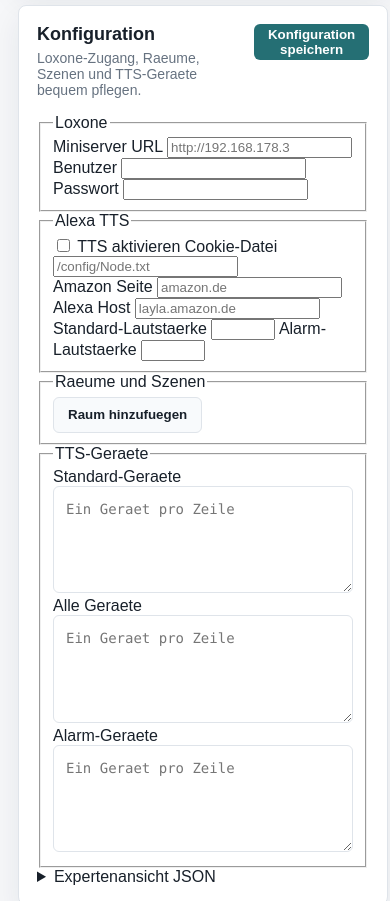
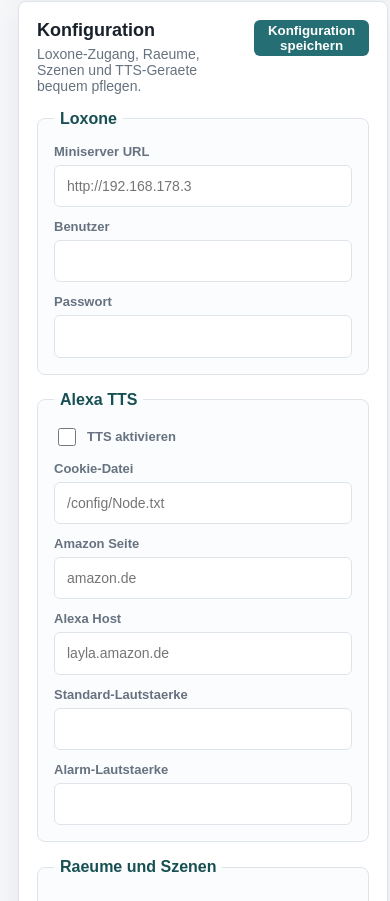
Before and after one commit to herdan75/loxevo, a website: page public/index.html in a window 390 px wide. Shown: the part 663-1564 px from the top of the page. Drawn offline with Linux system fonts and the light colour scheme; files that its build step writes are made by us from their sources; no server answers; files whose address does not match are found by name.

Commit message:
Style web UI configuration forms

```diff
--- a/public/style.css
+++ b/public/style.css
@@ -124,6 +124,133 @@ main {
   height: 20px;
 }
 
+.config-grid {
+  display: grid;
+  grid-template-columns: repeat(2, minmax(0, 1fr));
+  gap: 16px;
+}
+
+fieldset {
+  min-width: 0;
+  margin: 0;
+  padding: 16px;
+  border: 1px solid var(--line);
+  border-radius: 8px;
+  background: #fbfcfd;
+}
+
+legend {
+  padding: 0 6px;
+  color: var(--accent-strong);
+  font-weight: 700;
+}
+
+label {
+  display: grid;
+  gap: 6px;
+  color: var(--muted);
+  font-size: 13px;
+  font-weight: 700;
+}
+
+input,
+textarea {
+  width: 100%;
+  border: 1px solid var(--line);
+  border-radius: 6px;
+  padding: 10px 12px;
+  background: #ffffff;
+  color: var(--text);
+  font: 14px/1.45 Arial, Helvetica, sans-serif;
+}
+
+input:focus,
+textarea:focus {
+  outline: 2px solid rgba(37, 111, 116, 0.18);
+  border-color: var(--accent);
+}
+
+.form-row {
+  display: grid;
+  grid-template-columns: repeat(2, minmax(0, 1fr));
+  gap: 12px;
+  margin-top: 12px;
+}
+
+.form-row.three {
+  grid-template-columns: repeat(3, minmax(0, 1fr));
+}
+
+.checkbox-row {
+  display: flex;
+  align-items: center;
+  gap: 8px;
+  margin-bottom: 12px;
+}
+
+.checkbox-row input {
+  width: 18px;
+  height: 18px;
+}
+
+.wide-fieldset {
+  margin-top: 16px;
+}
+
+.room-editor {
+  display: grid;
+  gap: 12px;
+  margin-bottom: 12px;
+}
+
+.room-card {
+  padding: 14px;
+  border: 1px solid var(--line);
+  border-radius: 8px;
+  background: #ffffff;
+}
+
+.room-card-head {
+  display: flex;
+  align-items: center;
+  justify-content: space-between;
+  gap: 12px;
+  margin-bottom: 12px;
+}
+
+.scene-editor {
+  display: grid;
+  gap: 8px;
+  margin: 12px 0;
+}
+
+.scene-row {
+  display: grid;
+  grid-template-columns: minmax(0, 1fr) minmax(0, 1fr) auto;
+  align-items: end;
+  gap: 10px;
+}
+
+.expert-json {
+  margin-top: 16px;
+  padding: 14px;
+  border: 1px solid var(--line);
+  border-radius: 8px;
+  background: #fbfcfd;
+}
+
+.expert-json summary {
+  cursor: pointer;
+  color: var(--accent-strong);
+  font-weight: 700;
+}
+
+.expert-json p {
+  margin-top: 8px;
+  color: var(--muted);
+  font-size: 14px;
+}
+
 .panel {
   padding: 18px;
   border: 1px solid var(--line);
@@ -205,13 +332,18 @@ button.danger {
   background: var(--danger);
 }
 
+button.small {
+  min-height: 32px;
+  padding: 0 10px;
+  font-size: 13px;
+}
+
+button.danger-text {
+  color: var(--danger);
+}
+
 textarea {
-  width: 100%;
-  border: 1px solid var(--line);
-  border-radius: 6px;
-  padding: 12px;
   font: 14px/1.45 Consolas, Monaco, monospace;
-  color: var(--text);
   resize: vertical;
 }
 
@@ -272,4 +404,11 @@ pre {
   main {
     grid-template-columns: 1fr;
   }
+
+  .config-grid,
+  .form-row,
+  .form-row.three,
+  .scene-row {
+    grid-template-columns: 1fr;
+  }
 }
```
